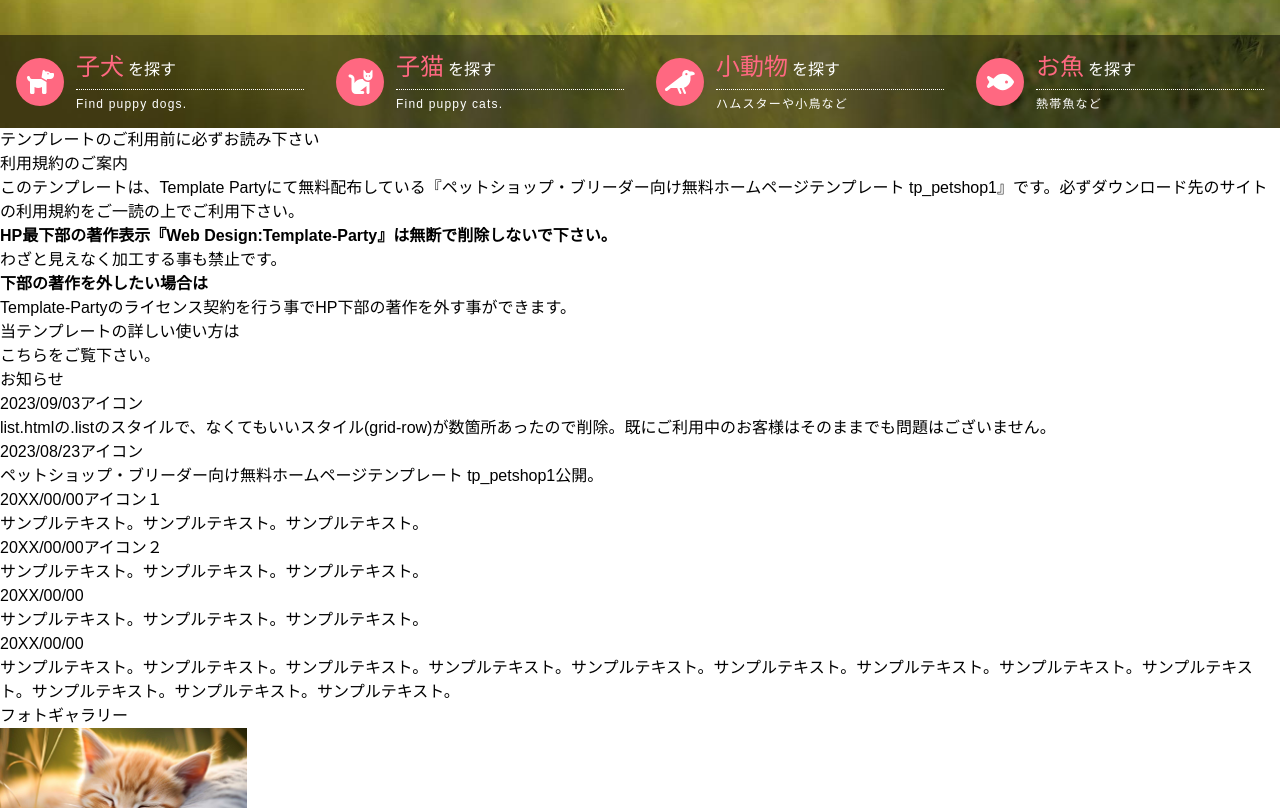
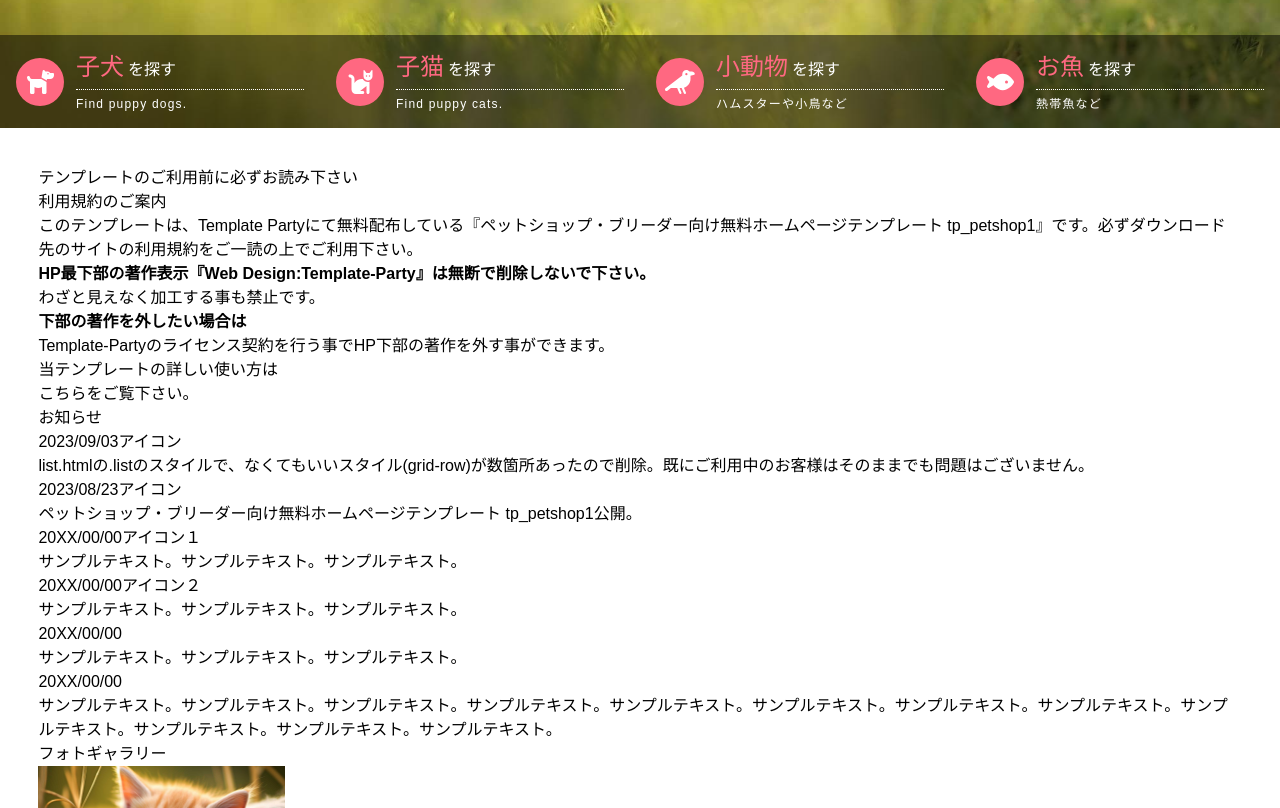
Before and after one commit to chiilog/react-component-practice, a Next.js app: page / in a window 1280 px wide. Shown: the part 592-1400 px from the top of the page. Built offline with nearby package versions, Linux system fonts and the light colour scheme.

Commit message:
add: Container

```diff
--- a/src/app/(pages)/layout.tsx
+++ b/src/app/(pages)/layout.tsx
@@ -4,6 +4,7 @@ import React from 'react';
 
 import Logo from '@/components/atoms/Logo/Logo';
 import AnimalIconNavList from '@/components/molecules/AnimalIconNavList/AnimalIconNavList';
+import Container from '@/components/organisms/Container/Container';
 
 export default function AboutLayout({
   children,
@@ -44,7 +45,7 @@ export default function AboutLayout({
           ]}
         />
       </header>
-      <div id="contents">{children}</div>
+      <Container>{children}</Container>
     </>
   );
 }
--- a/src/app/page.tsx
+++ b/src/app/page.tsx
@@ -14,6 +14,7 @@ import 'swiper/css/autoplay';
 
 import Logo from '@/components/atoms/Logo/Logo';
 import AnimalIconNavList from '@/components/molecules/AnimalIconNavList/AnimalIconNavList';
+import Container from '@/components/organisms/Container/Container';
 
 export default function Home() {
   return (
@@ -83,7 +84,7 @@ export default function Home() {
         />
       </header>
 
-      <div id="contents">
+      <Container>
         <main>
           <section>
             <h2>テンプレートのご利用前に必ずお読み下さい</h2>
@@ -170,7 +171,7 @@ export default function Home() {
             </div>
           </section>
         </main>
-      </div>
+      </Container>
     </>
   );
 }
--- /dev/null
+++ b/src/components/organisms/Container/Container.tsx
@@ -0,0 +1,12 @@
+import React from 'react';
+
+import clsx from 'clsx';
+
+interface ContainerProps {
+  className?: string;
+  children: React.ReactNode;
+}
+
+export default function Container({ className, children }: ContainerProps) {
+  return <div className={clsx('p-[3%]', className)}>{children}</div>;
+}
```
Also changed, not shown: 1 other file (tests, documents, lock files or other folders).
